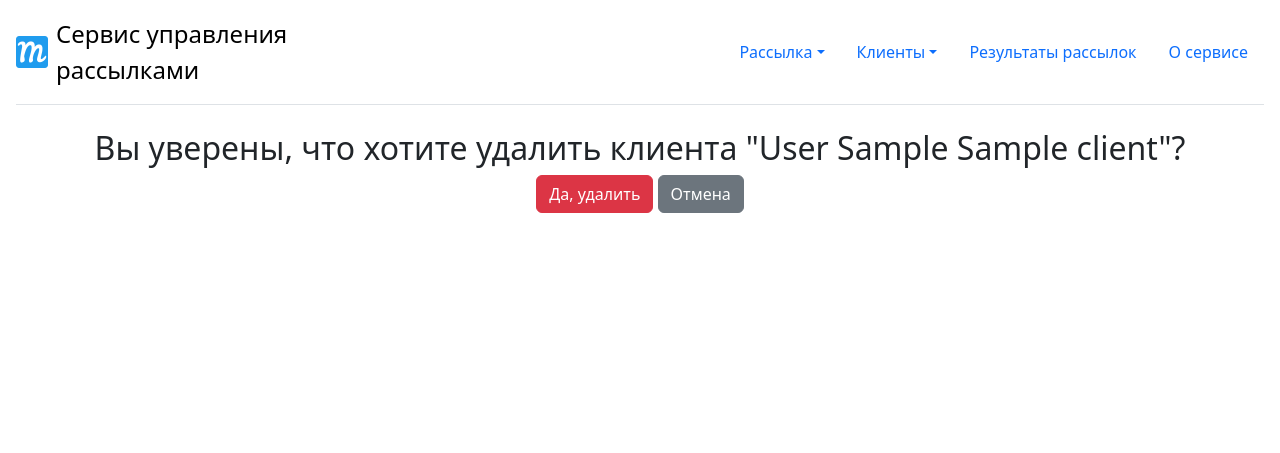
After one commit to KudryashovR/mailing_service, a Django app: page /clients/1/delete/ in a window 1280 px wide. The commit adds this page. Shown: the top 453 px of the page. Run offline with Django 5.2, Linux system fonts and the light colour scheme; tables that the repository leaves empty hold one stand-in row (values such as "Sample post").

Commit message:
ADD: ClientDeleteView

```diff
--- /dev/null
+++ b/main/templates/main/client_confirm_delete.html
@@ -0,0 +1,11 @@
+{% extends 'main/base.html' %}
+{% block content %}
+<div class="container text-center">
+    <h2>Вы уверены, что хотите удалить клиента "{{ client }}"?</h2>
+    <form method="post">
+        {% csrf_token %}
+        <button type="submit" class="btn btn-danger">Да, удалить</button>
+        <a href="{% url 'main:clients' %}" class="btn btn-secondary">Отмена</a>
+    </form>
+</div>
+{% endblock %}
--- a/main/templates/main/client_detail.html
+++ b/main/templates/main/client_detail.html
@@ -12,7 +12,7 @@
                 <li><strong>Комментарии:</strong> {{ client.comment }}</li>
             </ul>
             <a href="{% url 'main:client_edit' client.pk %}" class="btn btn-outline-primary">Редактировать</a>
-            <a href="#" class="btn btn-outline-danger">Удалить</a>
+            <a href="{% url 'main:client_delete' client.pk %}" class="btn btn-outline-danger">Удалить</a>
             <a href="{% url 'main:clients' %}" class="btn btn-outline-secondary">Назад</a>
         </div>
     </div>
--- a/main/templates/main/client_form.html
+++ b/main/templates/main/client_form.html
@@ -9,6 +9,7 @@
             {% csrf_token %}
             {{ form|crispy }}
             <button type="submit" class="btn btn-primary mt-2">Сохранить</button>
+            <a href="{% url 'main:clients' %}" class="btn btn-outline-secondary mt-2">Назад</a>
         </form>
     </div>
     <div class="col-4"></div>
--- a/main/templates/main/client_list.html
+++ b/main/templates/main/client_list.html
@@ -10,7 +10,8 @@
         </td>
         <td><a href="{% url 'main:client_edit' client.pk %}"
                class="btn btn-outline-warning form-control">Редактировать</a></td>
-        <td><a href="#" class="btn btn-outline-danger form-control">Удалить</a></td>
+        <td><a href="{% url 'main:client_delete' client.pk %}" class="btn btn-outline-danger form-control">Удалить</a>
+        </td>
     </tr>
     {% endfor %}
 </table>
--- a/main/templates/main/mailing_form.html
+++ b/main/templates/main/mailing_form.html
@@ -9,6 +9,7 @@
             {% csrf_token %}
             {{ form|crispy }}
             <button type="submit" class="btn btn-primary mt-2">Сохранить</button>
+            <a href="{% url 'main:home' %}" class="btn btn-outline-secondary mt-2">Назад</a>
         </form>
     </div>
     <div class="col-4"></div>
--- a/main/urls.py
+++ b/main/urls.py
@@ -2,7 +2,7 @@ from django.urls import path
 
 from main.apps import MainConfig
 from main.views import MailingListView, MailingDetailView, MailingCreateView, MailingUpdateView, MailingDeleteView, \
-    MailingAttemptListView, ClientListView, ClientDetailView, ClientCreateView, ClientUpdateView
+    MailingAttemptListView, ClientListView, ClientDetailView, ClientCreateView, ClientUpdateView, ClientDeleteView
 
 app_name = MainConfig.name
 
@@ -18,4 +18,5 @@ urlpatterns = [
     path('clients/<int:pk>/', ClientDetailView.as_view(), name='client_detail'),
     path('clients/new/', ClientCreateView.as_view(), name='client_create'),
     path('clients/<int:pk>/edit/', ClientUpdateView.as_view(), name='client_edit'),
+    path('clients/<int:pk>/delete/', ClientDeleteView.as_view(), name='client_delete'),
 ]
--- a/main/views.py
+++ b/main/views.py
@@ -121,3 +121,9 @@ class ClientUpdateView(UpdateView):
 
     def get_success_url(self):
         return reverse_lazy('main:client_detail', kwargs={'pk': self.object.pk})
+
+
+class ClientDeleteView(DeleteView):
+    model = Client
+    template_name = 'main/client_confirm_delete.html'
+    success_url = reverse_lazy('main:clients')
```
